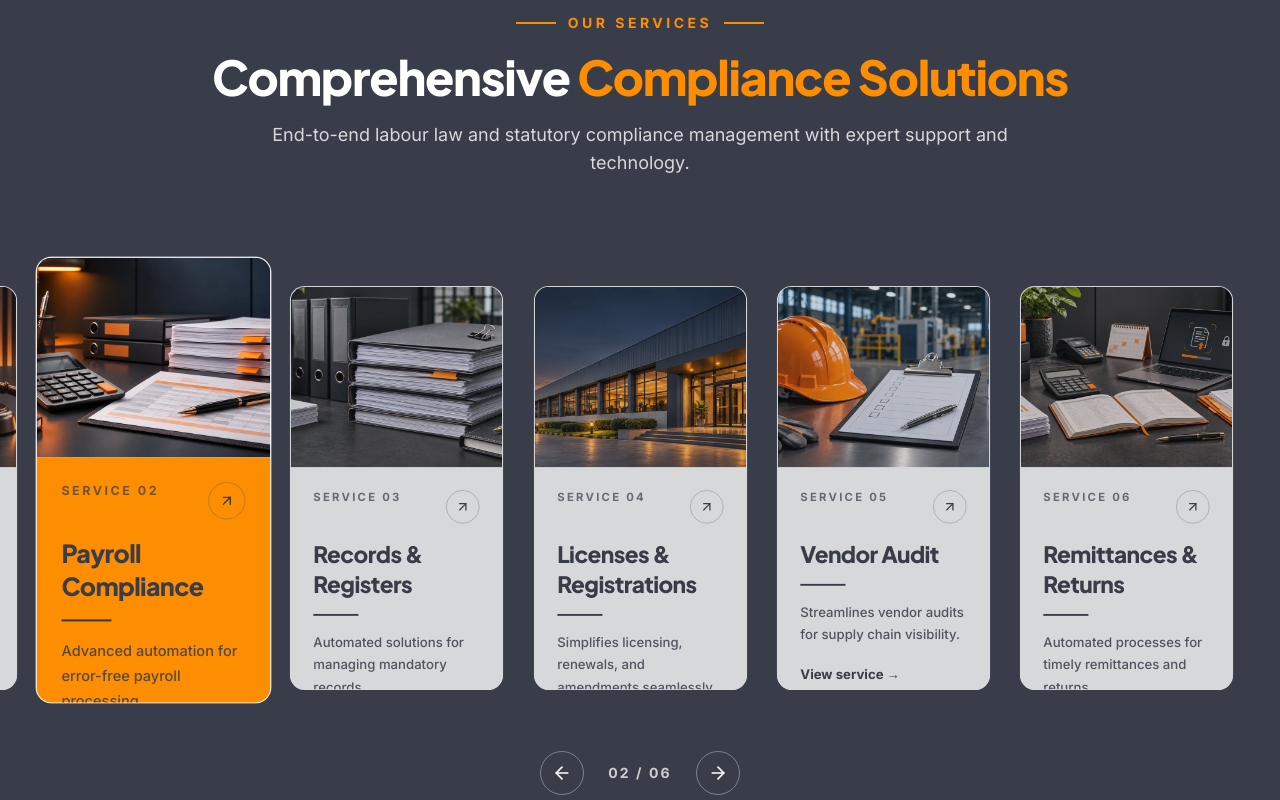
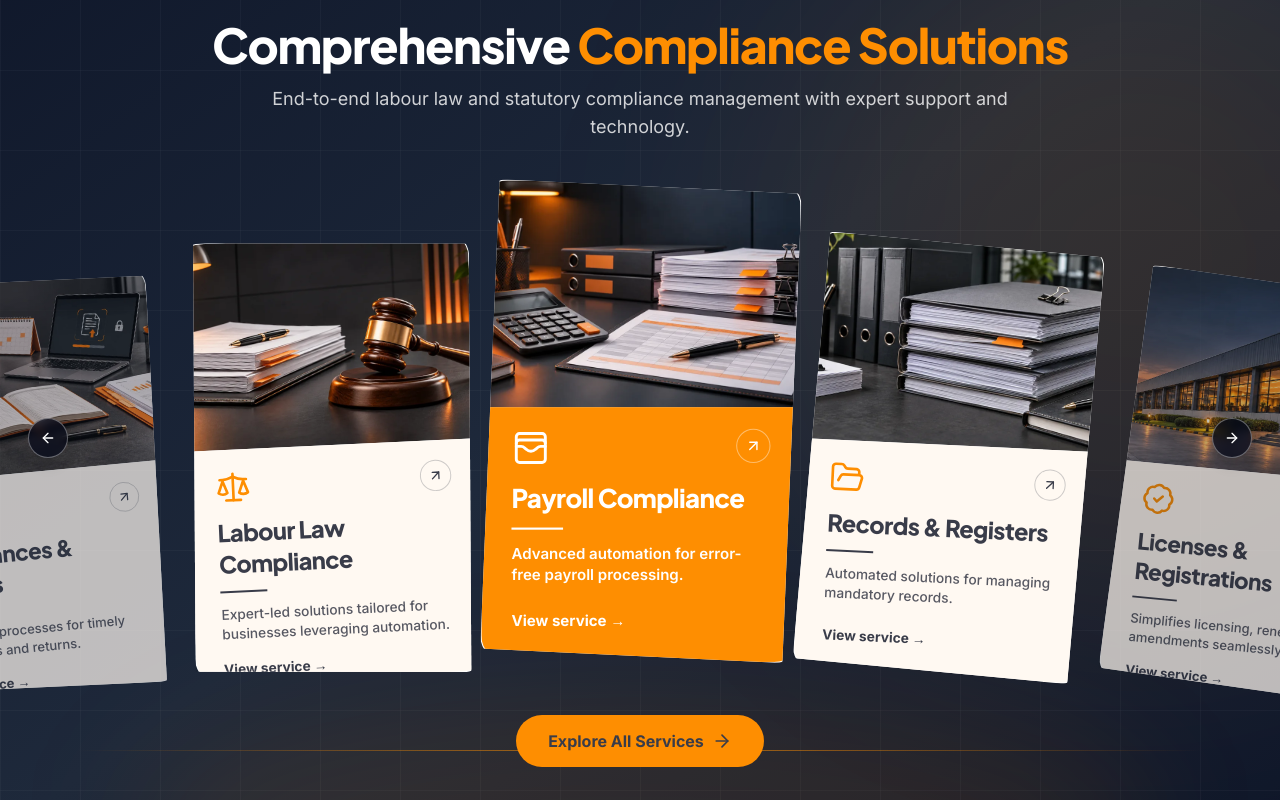
Before and after one commit to truscomp4-sys/Trus-Frontend, a Next.js app: page / in a window 1280 px wide. Shown: the part 1000-1800 px from the top of the page. Built offline with nearby package versions, Linux system fonts and the light colour scheme; no server answers.

Commit message:
Homepage: refine premium services carousel

```diff
--- a/src/components/home/LivingComplianceSystem.tsx
+++ b/src/components/home/LivingComplianceSystem.tsx
@@ -1,10 +1,21 @@
 'use client'
 
-import { useCallback, useEffect, useMemo, useState, type KeyboardEvent } from "react";
+import { useCallback, useEffect, useMemo, useState, type CSSProperties, type KeyboardEvent } from "react";
 import Image from "next/image";
 import Link from "next/link";
 import useEmblaCarousel from "embla-carousel-react";
-import { ArrowLeft, ArrowRight, ArrowUpRight } from "lucide-react";
+import {
+    ArrowLeft,
+    ArrowRight,
+    ArrowUpRight,
+    BadgeCheck,
+    FolderOpen,
+    ReceiptText,
+    Scale,
+    UsersRound,
+    WalletCards,
+    type LucideIcon,
+} from "lucide-react";
 import { cn } from "@/lib/utils";
 import { DEFAULT_HOME_CONTENT, type HomeServicesContent, type HomeServiceItem } from "@/lib/homeContent";
 
@@ -16,6 +27,7 @@ const SERVICE_PRESENTATION = [
         fallbackDescription: "Expert-led solutions tailored for businesses leveraging automation.",
         href: "/services/end-to-end-labor-law-compliance-management",
         image: "/images/services/labour-law.webp",
+        icon: Scale,
     },
     {
         key: "payroll",
@@ -24,6 +36,7 @@ const SERVICE_PRESENTATION = [
         fallbackDescription: "Advanced automation for error-free payroll processing.",
         href: "/services/payroll-compliance",
         image: "/images/services/payroll.webp",
+        icon: WalletCards,
     },
     {
         key: "records-registers",
@@ -32,6 +45,7 @@ const SERVICE_PRESENTATION = [
         fallbackDescription: "Automated solutions for managing mandatory records.",
         href: "/services/records-registers-compliance-automated-solutions-by-truscomp",
         image: "/images/services/records-registers.webp",
+        icon: FolderOpen,
     },
     {
         key: "licenses-registrations",
@@ -40,6 +54,7 @@ const SERVICE_PRESENTATION = [
         fallbackDescription: "Simplifies licensing, renewals, and amendments seamlessly.",
         href: "/services/licenses-registrations-renewals-amendments",
         image: "/images/services/licenses-registrations.webp",
+        icon: BadgeCheck,
     },
     {
         key: "vendor-compliance",
@@ -48,6 +63,7 @@ const SERVICE_PRESENTATION = [
         fallbackDescription: "Streamlines vendor audits for supply chain visibility.",
         href: "/services/vendor-audit",
         image: "/images/services/vendor-compliance.webp",
+        icon: UsersRound,
     },
     {
         key: "remittances-returns",
@@ -56,12 +72,14 @@ const SERVICE_PRESENTATION = [
         fallbackDescription: "Automated processes for timely remittances and returns.",
         href: "/services/remittances-returns-automated-compliance-by-truscomp",
         image: "/images/services/remittances-returns.webp",
+        icon: ReceiptText,
     },
 ] as const;
 
 type CarouselService = HomeServiceItem & {
     key: string;
     image: string;
+    icon: LucideIcon;
 };
 
 const usePrefersReducedMotion = () => {
@@ -82,75 +100,115 @@ const ServiceCard = ({
     service,
     index,
     total,
-    isActive,
+    position,
+    isHighlighted,
+    onHighlight,
+    onClearHighlight,
 }: {
     service: CarouselService;
     index: number;
     total: number;
-    isActive: boolean;
-}) => (
+    position: number;
+    isHighlighted: boolean;
+    onHighlight: () => void;
+    onClearHighlight: () => void;
+}) => {
+    const ServiceIcon = service.icon;
+    const distance = Math.min(Math.abs(position), 3);
+    const isCentre = position === 0;
+    const angle = position * 2.7;
+    const translateY = distance * 15;
+    const scale = isCentre ? 1.075 : distance === 1 ? 0.98 : 0.93;
+
+    return (
         <div
-        className="min-w-0 flex-[0_0_86%] px-2 sm:flex-[0_0_56%] md:flex-[0_0_40%] lg:flex-[0_0_24%] xl:flex-[0_0_20%]"
+            className="min-w-0 flex-[0_0_86%] px-1.5 sm:flex-[0_0_56%] md:flex-[0_0_40%] lg:flex-[0_0_33.333%]"
             role="group"
             aria-roledescription="slide"
             aria-label={`${index + 1} of ${total}: ${service.title}`}
+            style={{ zIndex: 20 - distance }}
         >
             <Link
                 href={service.href}
-            className="group block h-full rounded-2xl focus-visible:outline-none focus-visible:ring-4 focus-visible:ring-[#FE8E01] focus-visible:ring-offset-4 focus-visible:ring-offset-[#393C49]"
+                className="group mx-auto block h-full w-full transition-transform duration-700 focus-visible:outline-none focus-visible:ring-4 focus-visible:ring-[#FE8E01] focus-visible:ring-offset-4 focus-visible:ring-offset-[#393C49] motion-reduce:transition-none lg:w-[76%] lg:translate-x-[var(--fan-x)]"
                 aria-label={`View ${service.title}`}
+                style={{ "--fan-x": `${position * -36}%` } as CSSProperties}
+                onMouseEnter={onHighlight}
+                onMouseLeave={onClearHighlight}
+                onFocus={onHighlight}
+                onBlur={onClearHighlight}
+            >
+                <div
+                    className="relative h-full origin-bottom transition-[transform,opacity] duration-700 ease-out motion-reduce:transition-none"
+                    style={{
+                        transform: `translateY(${translateY}px) rotate(${angle}deg) scale(${scale})`,
+                        opacity: distance >= 3 ? 0.55 : distance === 2 ? 0.72 : 1,
+                    }}
                 >
                     <article
                         className={cn(
-                    "flex h-[410px] flex-col overflow-hidden rounded-2xl border border-white/20 bg-white transition-[transform,opacity] duration-500 motion-reduce:transition-none sm:h-[430px]",
-                    isActive
-                        ? "-translate-y-2 scale-[1.04] opacity-100"
-                        : "scale-[0.94] opacity-80 group-hover:-translate-y-2 group-hover:scale-[1.04] group-hover:opacity-100 group-focus-visible:-translate-y-2 group-focus-visible:scale-[1.04] group-focus-visible:opacity-100"
+                            "flex h-[430px] flex-col overflow-hidden rounded-[1.6rem] border border-white/35 bg-white shadow-[0_22px_55px_-26px_rgba(0,0,0,0.75)] transition-transform duration-500 group-hover:scale-[1.025] group-focus-visible:scale-[1.025] motion-reduce:transition-none sm:h-[450px]",
+                            isHighlighted && "shadow-[0_30px_65px_-25px_rgba(254,142,1,0.45)]"
                         )}
+                        style={{ clipPath: "polygon(6% 0, 100% 3%, 94% 100%, 0 97%)" }}
                     >
-                <div className="relative h-44 shrink-0 overflow-hidden sm:h-48">
+                        <div className="relative h-[47%] shrink-0 overflow-hidden">
                             <Image
                                 src={service.image}
                                 alt={`${service.title} compliance service`}
                                 fill
                                 sizes="(max-width: 640px) 86vw, (max-width: 1024px) 40vw, 20vw"
-                        className="object-cover transition-transform duration-500 group-hover:scale-105 group-focus-visible:scale-105 motion-reduce:transition-none"
+                                className="object-cover transition-transform duration-700 group-hover:scale-105 group-focus-visible:scale-105 motion-reduce:transition-none"
                             />
                         </div>
 
                         <div
                             className={cn(
-                        "flex flex-1 flex-col p-5 text-[#393C49] transition-colors duration-300 motion-reduce:transition-none sm:p-6",
-                        isActive
-                            ? "bg-[#FE8E01]"
-                            : "bg-white group-hover:bg-[#FE8E01] group-focus-visible:bg-[#FE8E01]"
+                                "flex flex-1 flex-col px-7 pb-7 pt-5 transition-colors duration-300 motion-reduce:transition-none",
+                                isHighlighted
+                                    ? "bg-[#FE8E01] text-white"
+                                    : "bg-[#FFF9F2] text-[#393C49]"
                             )}
                         >
-                    <div className="mb-4 flex items-start justify-between gap-4">
-                        <span className="text-xs font-bold uppercase tracking-[0.2em] opacity-70">
-                            Service {String(index + 1).padStart(2, "0")}
-                        </span>
-                        <span className="flex h-9 w-9 shrink-0 items-center justify-center rounded-full border border-[#393C49]/25" aria-hidden="true">
+                            <div className="mb-3 flex items-start justify-between gap-4">
+                                <ServiceIcon
+                                    className={cn(
+                                        "h-9 w-9 transition-colors",
+                                        isHighlighted ? "text-white" : "text-[#FE8E01]"
+                                    )}
+                                    strokeWidth={1.8}
+                                    aria-hidden="true"
+                                />
+                                <span className={cn("flex h-8 w-8 shrink-0 items-center justify-center rounded-full border", isHighlighted ? "border-white/40 text-white" : "border-[#393C49]/25")} aria-hidden="true">
                                     <ArrowUpRight className="h-4 w-4" />
                                 </span>
                             </div>
 
-                    <h3 className="text-xl font-extrabold leading-tight sm:text-2xl">
+                            <h3 className={cn("text-xl leading-tight sm:text-2xl", isHighlighted ? "font-black" : "font-extrabold")}>
                                 {service.title}
                             </h3>
-                    <span className="mt-4 h-0.5 w-12 bg-[#393C49]" aria-hidden="true" />
-                    <p className="mt-4 text-sm font-medium leading-6 text-[#393C49]/85">
+                            <span className={cn("mt-3 h-0.5 w-12", isHighlighted ? "bg-white" : "bg-[#393C49]")} aria-hidden="true" />
+                            <p className={cn("mt-3 text-sm leading-5", isHighlighted ? "font-semibold text-white" : "font-medium text-[#393C49]/85")}>
                                 {service.descriptor}
                             </p>
 
-                    <span className="mt-auto pt-5 text-sm font-bold">
+                            <span className={cn("mt-auto pt-4 text-sm", isHighlighted ? "font-extrabold text-white" : "font-bold")}>
                                 View service <span aria-hidden="true">→</span>
                             </span>
                         </div>
                     </article>
+                </div>
             </Link>
         </div>
     );
+};
+
+const getRelativePosition = (index: number, selectedIndex: number, total: number) => {
+    let position = index - selectedIndex;
+    if (position > total / 2) position -= total;
+    if (position < -total / 2) position += total;
+    return position;
+};
 
 const LivingComplianceSystem = ({ content = DEFAULT_HOME_CONTENT.services }: { content?: HomeServicesContent }) => {
     const services = useMemo<CarouselService[]>(
@@ -163,6 +221,7 @@ const LivingComplianceSystem = ({ content = DEFAULT_HOME_CONTENT.services }: { c
                 href: presentation.href,
                 key: presentation.key,
                 image: presentation.image,
+                icon: presentation.icon,
             };
         }),
         [content.items]
@@ -170,6 +229,7 @@ const LivingComplianceSystem = ({ content = DEFAULT_HOME_CONTENT.services }: { c
 
     const [emblaRef, emblaApi] = useEmblaCarousel({ loop: true, align: "center", skipSnaps: false });
     const [selectedIndex, setSelectedIndex] = useState(0);
+    const [highlightedIndex, setHighlightedIndex] = useState<number | null>(null);
     const [isInteractionPaused, setIsInteractionPaused] = useState(false);
     const [isDragging, setIsDragging] = useState(false);
     const prefersReducedMotion = usePrefersReducedMotion();
@@ -212,8 +272,17 @@ const LivingComplianceSystem = ({ content = DEFAULT_HOME_CONTENT.services }: { c
     };
 
     return (
-        <section className="overflow-hidden bg-[#393C49] py-20 text-white sm:py-24" aria-labelledby="services-heading">
-            <div className="section-container text-center">
+        <section className="relative overflow-hidden bg-slate-900 py-14 text-white sm:py-16" aria-labelledby="services-heading">
+            <div className="pointer-events-none absolute inset-0" aria-hidden="true">
+                <div className="absolute inset-0 bg-gradient-to-br from-slate-900 via-slate-800 to-slate-900" />
+                <div className="absolute inset-0 opacity-[0.13] [background-image:linear-gradient(to_right,rgba(255,255,255,0.25)_1px,transparent_1px),linear-gradient(to_bottom,rgba(255,255,255,0.25)_1px,transparent_1px)] [background-size:5rem_5rem]" />
+                <div className="absolute -left-48 -top-56 h-[620px] w-[620px] rounded-full bg-[#FE8E01]/16 blur-[110px]" />
+                <div className="absolute -right-52 top-0 h-[700px] w-[700px] rounded-full bg-[#FE8E01]/10 blur-[130px]" />
+                <div className="absolute -bottom-36 left-1/2 h-72 w-[80%] -translate-x-1/2 rounded-[50%] bg-[#FE8E01]/10 blur-3xl" />
+                <div className="absolute bottom-20 left-1/2 h-px w-[88%] -translate-x-1/2 bg-gradient-to-r from-transparent via-[#FE8E01]/65 to-transparent" />
+            </div>
+
+            <div className="section-container relative z-10 text-center">
                 <div className="mb-5 inline-flex items-center gap-3">
                     <span className="h-0.5 w-10 bg-[#FE8E01]" aria-hidden="true" />
                     <span className="text-sm font-bold uppercase tracking-[0.25em] text-[#FE8E01]">Our Services</span>
@@ -223,27 +292,31 @@ const LivingComplianceSystem = ({ content = DEFAULT_HOME_CONTENT.services }: { c
                 <h2 id="services-heading" className="text-3xl font-extrabold leading-tight sm:text-4xl lg:text-5xl">
                     Comprehensive <span className="text-[#FE8E01]">Compliance Solutions</span>
                 </h2>
-                <p className="mx-auto mt-5 max-w-3xl text-base leading-7 text-white/80 sm:text-lg">
+                <p className="mx-auto mt-4 max-w-3xl text-base leading-7 text-white/80 sm:text-lg">
                     End-to-end labour law and statutory compliance management with expert support and technology.
                 </p>
             </div>
 
             <div
-                className="relative mx-auto mt-10 max-w-[1600px] sm:mt-14"
+                className="relative z-10 mx-auto mt-6 max-w-[1600px] sm:mt-8"
                 role="region"
                 aria-roledescription="carousel"
                 aria-label="TrusComp compliance services"
                 onMouseEnter={() => setIsInteractionPaused(true)}
-                onMouseLeave={() => setIsInteractionPaused(false)}
+                onMouseLeave={() => {
+                    setHighlightedIndex(null);
+                    setIsInteractionPaused(false);
+                }}
                 onFocusCapture={() => setIsInteractionPaused(true)}
                 onBlurCapture={(event) => {
                     if (!event.currentTarget.contains(event.relatedTarget as Node | null)) {
+                        setHighlightedIndex(null);
                         setIsInteractionPaused(false);
                     }
                 }}
                 onKeyDown={handleKeyboard}
             >
-                <div ref={emblaRef} className="overflow-hidden px-4 py-10 sm:px-8">
+                <div ref={emblaRef} className="overflow-hidden px-4 py-9 sm:px-8 sm:py-10">
                     <div className="flex touch-pan-y items-stretch">
                         {services.map((service, index) => (
                             <ServiceCard
@@ -251,7 +324,10 @@ const LivingComplianceSystem = ({ content = DEFAULT_HOME_CONTENT.services }: { c
                                 service={service}
                                 index={index}
                                 total={services.length}
-                                isActive={index === selectedIndex}
+                                position={getRelativePosition(index, selectedIndex, services.length)}
+                                isHighlighted={(highlightedIndex ?? selectedIndex) === index}
+                                onHighlight={() => setHighlightedIndex(index)}
+                                onClearHighlight={() => setHighlightedIndex(null)}
                             />
                         ))}
                     </div>
@@ -261,32 +337,26 @@ const LivingComplianceSystem = ({ content = DEFAULT_HOME_CONTENT.services }: { c
                     Showing {services[selectedIndex]?.title}
                 </p>
 
-                <div className="section-container mt-2 flex items-center justify-center gap-4">
                 <button
                     type="button"
                     onClick={() => emblaApi?.scrollPrev()}
-                        className="flex h-11 w-11 items-center justify-center rounded-full border border-white/35 text-white transition-colors hover:border-[#FE8E01] hover:bg-[#FE8E01] hover:text-[#393C49] focus-visible:outline-none focus-visible:ring-4 focus-visible:ring-[#FE8E01] motion-reduce:transition-none"
+                    className="absolute left-2 top-[37%] z-40 flex h-9 w-9 -translate-y-1/2 items-center justify-center rounded-full border border-white/35 bg-slate-950/70 text-white shadow-lg backdrop-blur-sm transition-colors hover:border-[#FE8E01] hover:bg-[#FE8E01] hover:text-[#393C49] focus-visible:outline-none focus-visible:ring-4 focus-visible:ring-[#FE8E01] motion-reduce:transition-none sm:left-4 sm:top-1/2 sm:h-10 sm:w-10 lg:left-7"
                     aria-label="Previous service"
                 >
-                        <ArrowLeft className="h-5 w-5" />
+                    <ArrowLeft className="h-4 w-4" />
                 </button>
-
-                    <span className="min-w-20 text-center text-sm font-bold tracking-[0.15em] text-white/75" aria-hidden="true">
-                        {String(selectedIndex + 1).padStart(2, "0")} / {String(services.length).padStart(2, "0")}
-                    </span>
 
                 <button
                     type="button"
                     onClick={() => emblaApi?.scrollNext()}
-                        className="flex h-11 w-11 items-center justify-center rounded-full border border-white/35 text-white transition-colors hover:border-[#FE8E01] hover:bg-[#FE8E01] hover:text-[#393C49] focus-visible:outline-none focus-visible:ring-4 focus-visible:ring-[#FE8E01] motion-reduce:transition-none"
+                    className="absolute right-2 top-[37%] z-40 flex h-9 w-9 -translate-y-1/2 items-center justify-center rounded-full border border-white/35 bg-slate-950/70 text-white shadow-lg backdrop-blur-sm transition-colors hover:border-[#FE8E01] hover:bg-[#FE8E01] hover:text-[#393C49] focus-visible:outline-none focus-visible:ring-4 focus-visible:ring-[#FE8E01] motion-reduce:transition-none sm:right-4 sm:top-1/2 sm:h-10 sm:w-10 lg:right-7"
                     aria-label="Next service"
                 >
-                        <ArrowRight className="h-5 w-5" />
+                    <ArrowRight className="h-4 w-4" />
                 </button>
             </div>
-            </div>
 
-            <div className="section-container mt-10 text-center">
+            <div className="section-container relative z-10 mt-2 text-center sm:mt-3">
                 <Link
                     href="/services"
                     className="inline-flex min-h-12 items-center justify-center gap-2 rounded-full bg-[#FE8E01] px-8 py-3.5 text-base font-extrabold text-[#393C49] transition-transform hover:-translate-y-0.5 focus-visible:outline-none focus-visible:ring-4 focus-visible:ring-white focus-visible:ring-offset-4 focus-visible:ring-offset-[#393C49] motion-reduce:transition-none"
```
Lines whose indentation alone changed are shown as unchanged.
